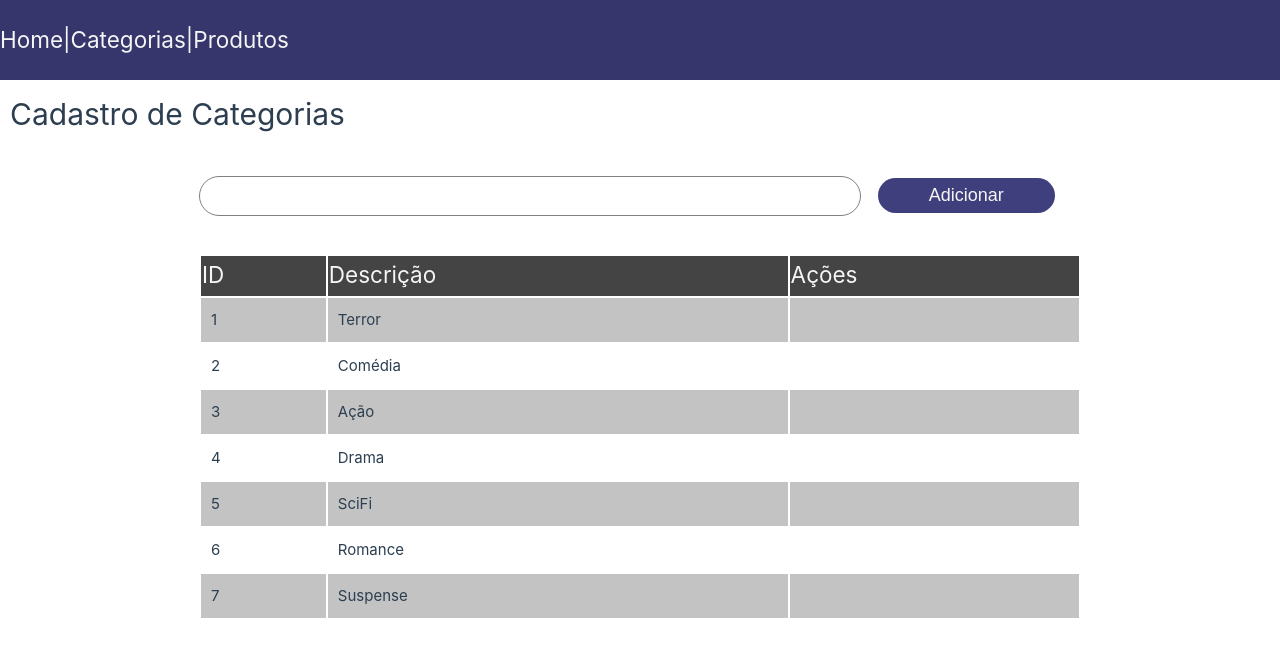
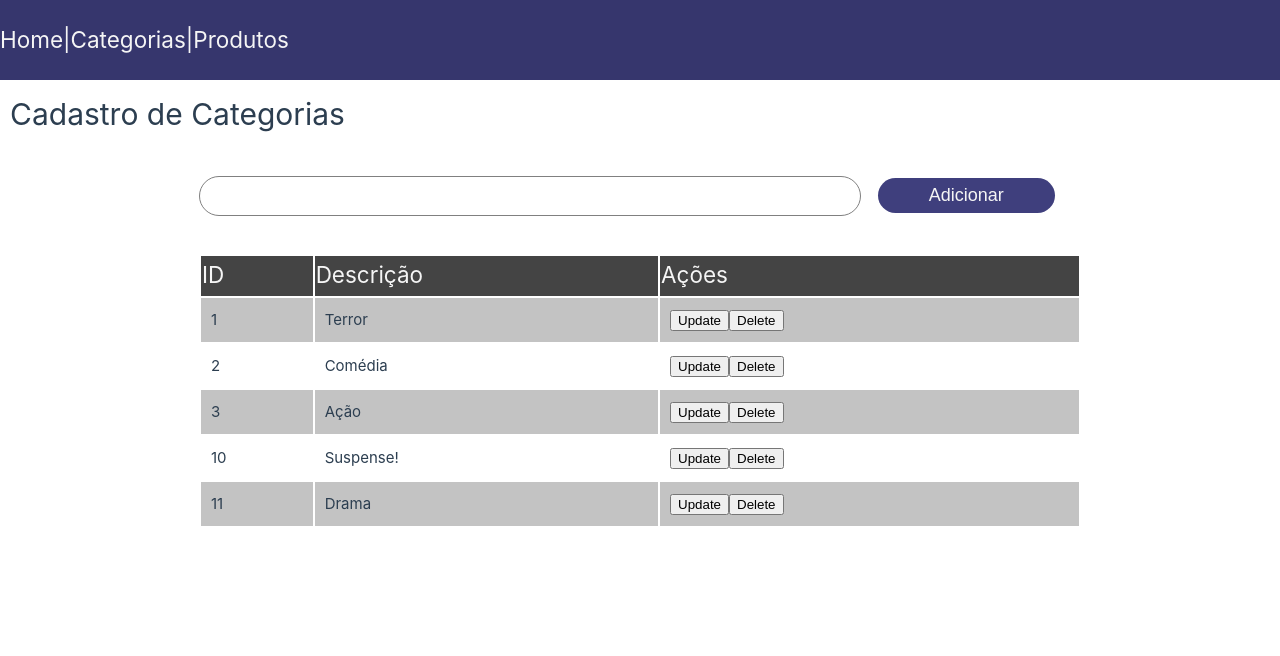
Before and after one commit to eduardo-da-silva/vue-product-category-bsi, a Vue app: page /categorias in a window 1280 px wide. Shown: the top 656 px of the page. Built offline with nearby package versions, Linux system fonts and the light colour scheme; data requests are answered from the project's data file.

Commit message:
Update and delete Category

```diff
--- a/db/db.json
+++ b/db/db.json
@@ -13,20 +13,12 @@
       "description": "Ação"
     },
     {
-      "id": 4,
-      "description": "Drama"
+      "id": 10,
+      "description": "Suspense!"
     },
     {
-      "id": 5,
-      "description": "SciFi"
-    },
-    {
-      "id": 6,
-      "description": "Romance"
-    },
-    {
-      "id": 7,
-      "description": "Suspense"
+      "id": 11,
+      "description": "Drama"
     }
   ]
 }
--- a/src/stores/category.js
+++ b/src/stores/category.js
@@ -14,10 +14,12 @@ export const useCategoryStore = defineStore({
         return Promise.resolve();
       } catch (e) {
         console.error(e);
-        return Promise.reject("Erro ao acessar servidor");
+        if (e.response.status === 404)
+          return Promise.reject(e.response.statusText);
+        return Promise.reject("Erro desconhecido ao consultar 'Catgory'");
       }
     },
-    async saveCategory(category) {
+    async addCategory(category) {
       try {
         const { data } = await axios.post(
           "http://localhost:4000/category",
@@ -30,5 +32,38 @@ export const useCategoryStore = defineStore({
         return Promise.reject(e);
       }
     },
+    async updateCategory(category) {
+      try {
+        await axios.put(
+          `http://localhost:4000/category/${category.id}`,
+          category
+        );
+        const index = this.categories.findIndex((c) => c.id === category.id);
+        this.categories.splice(index, 1, category);
+        return Promise.resolve();
+      } catch (e) {
+        console.error(e);
+        return Promise.reject(e);
+      }
+    },
+    async saveCategory(category) {
+      if (category.id) {
+        return this.updateCategory(category);
+      } else {
+        return await this.addCategory(category);
+      }
+    },
+    async deleteCategory(category_id) {
+      try {
+        await axios.delete(`http://localhost:4000/category/${category_id}`);
+        const index = this.categories.findIndex(
+          (category) => category.id === category_id
+        );
+        this.categories.splice(index, 1);
+        return Promise.resolve();
+      } catch (e) {
+        return Promise.reject("Erro ao excluir");
+      }
+    },
   },
 });
--- a/src/views/CategoryView.vue
+++ b/src/views/CategoryView.vue
@@ -9,6 +9,7 @@ export default {
         id: "",
         description: "",
       },
+      editing: false,
     };
   },
   computed: {
@@ -16,9 +17,25 @@ export default {
     ...mapState(useCategoryStore, ["categories"]),
   },
   methods: {
-    ...mapActions(useCategoryStore, ["getAllCategories", "saveCategory"]),
+    ...mapActions(useCategoryStore, [
+      "getAllCategories",
+      "saveCategory",
+      "deleteCategory",
+    ]),
     save() {
       this.saveCategory(this.currentCategory);
+    },
+    async deleteItem(category_id) {
+      try {
+        await this.deleteCategory(category_id);
+        alert("Item excluído com sucesso.");
+      } catch (e) {
+        alert(e);
+      }
+    },
+    prepareToUpdate(category) {
+      Object.assign(this.currentCategory, category);
+      this.editing = true;
     },
   },
   async mounted() {
@@ -34,7 +51,9 @@ export default {
   <h1>Cadastro de Categorias</h1>
   <div class="category-form">
     <input type="text" v-model="currentCategory.description" />
-    <button @click="save">Adicionar</button>
+    <button @click="save">
+      {{ editing ? "Salvar" : "Adicionar" }}
+    </button>
   </div>
   <div class="category-list">
     <table class="table">
@@ -55,7 +74,10 @@ export default {
         <tr v-for="category of categories" :key="category.id">
           <td>{{ category.id }}</td>
           <td>{{ category.description }}</td>
-          <td></td>
+          <td>
+            <button @click="prepareToUpdate(category)">Update</button>
+            <button @click="deleteItem(category.id)">Delete</button>
+          </td>
         </tr>
       </tbody>
     </table>
```
